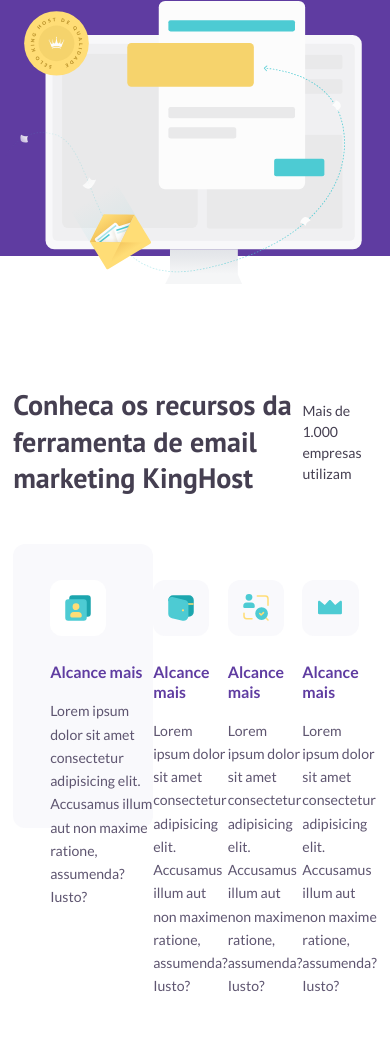
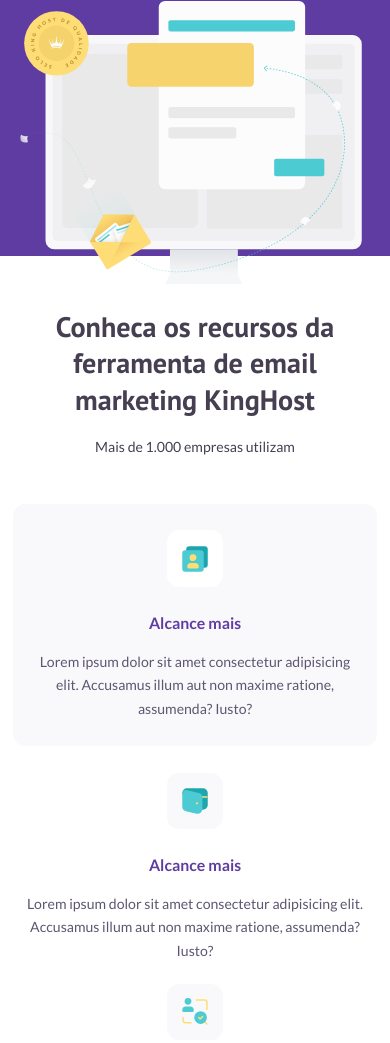
Before and after one commit to anderson-0/kinghost_sass_layout, a plain HTML site: page index.html in a window 390 px wide. Shown: the part 565-1608 px from the top of the page. Drawn offline with nearby package versions, Linux system fonts and the light colour scheme; files that its build step writes are made by us from their sources.

Commit message:
feat: add responsiveness

```diff
--- a/scss/_home.scss
+++ b/scss/_home.scss
@@ -190,6 +190,78 @@
       max-width: 90.4rem;
       @include flex(row, flex-start, space-between);
       margin-top: 4.1rem;
+      border-bottom: 3px solid rgba(95, 60, 161, 0.1);
+      padding-bottom: 6.5rem;
+      padding-left: 2rem;
+    }
+  }
+
+  @include responsive(991px) {
+    .top {
+      flex-direction: column;
+
+      h2 {
+        text-align: center;
+        margin-bottom: 2rem;
+      }
+    }
+
+    .content {
+      flex-direction: column;
+      align-items: flex-start;
+
+      .card-featured {
+        max-width: 100%;
+        height: auto;
+        padding: 3rem;
+
+        @include flex(column, center, center);
+
+        .info {
+          max-width: 100%;
+
+          h4,
+          p {
+            text-align: center;
+          }
+        }
+      }
+    }
+  }
+
+  @include responsive(768px) {
+    padding-top: 10rem;
+    padding-bottom: 5rem;
+
+    .content {
+      ul {
+        gap: 2.5rem;
+      }
+    }
+  }
+
+  @include responsive(480px) {
+    padding-top: 6rem;
+
+    .content {
+      ul {
+        flex-direction: column;
+        padding-left: 0;
+        margin-top: 3rem;
+
+        li {
+          @include flex(column, center, center);
+
+          h4,
+          p {
+            text-align: center;
+          }
+        }
+
+        .info {
+          max-width: 95%;
+        }
+      }
     }
   }
 }
```
